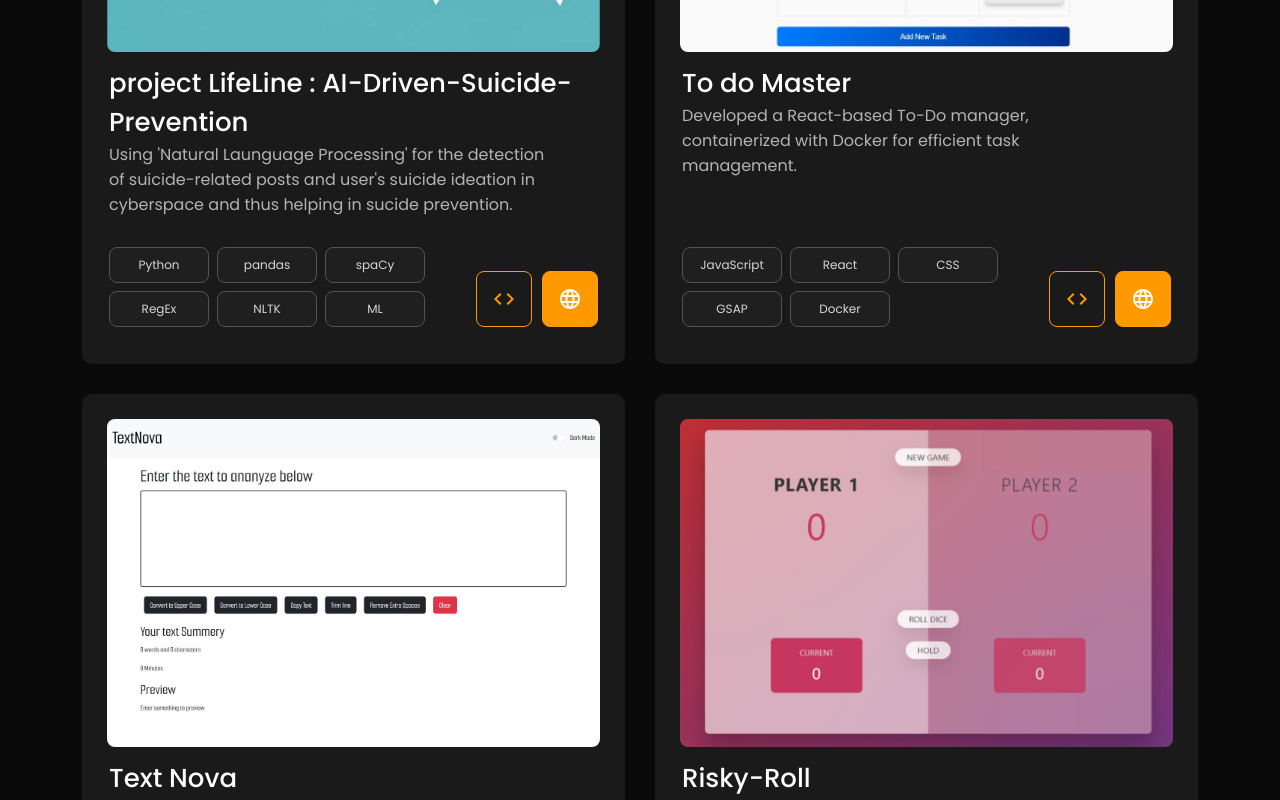
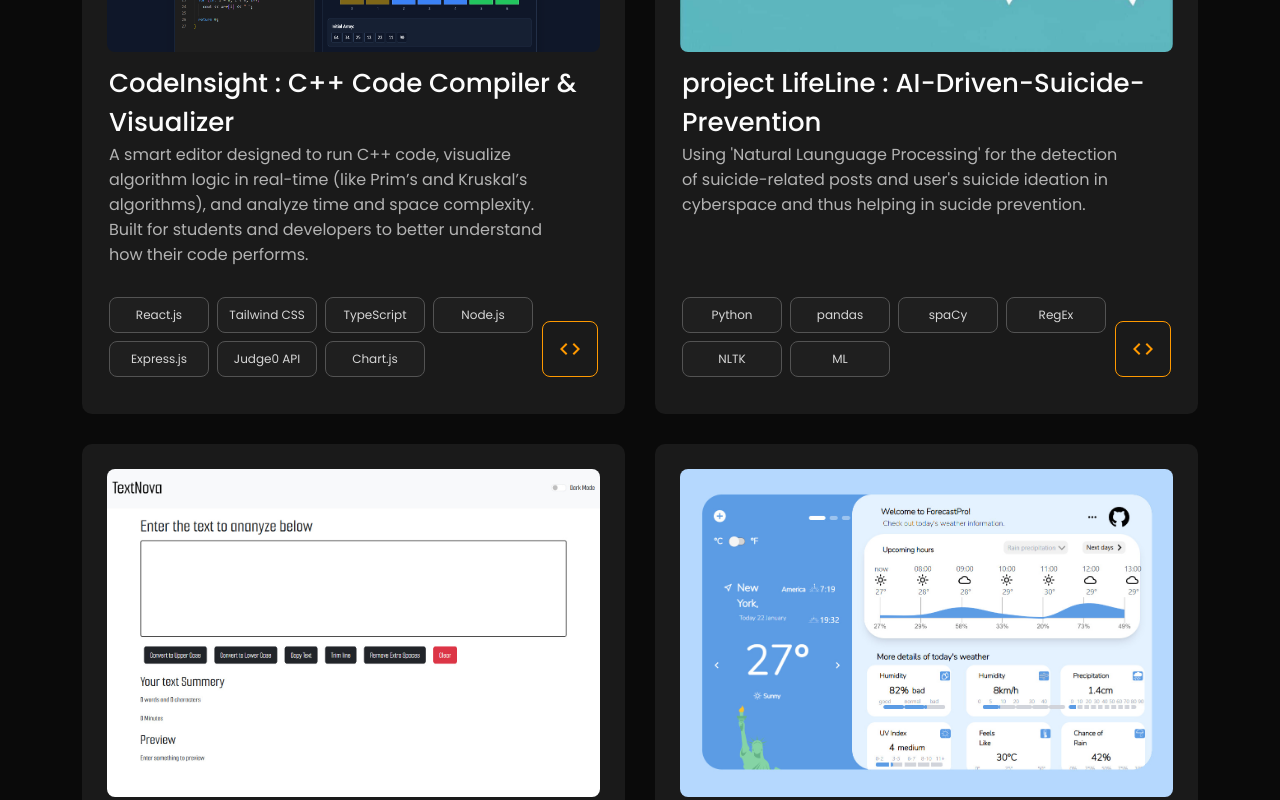
Before and after one commit to morabagipravin/Portfolio, a React (Vite) app: page / in a window 1280 px wide. Shown: the part 2000-2800 px from the top of the page. Built offline with nearby package versions, Linux system fonts and the light colour scheme.

Commit message:
Updated project section and Resume

```diff
--- a/src/components/Contact/Contact.jsx
+++ b/src/components/Contact/Contact.jsx
@@ -1,4 +1,4 @@
-import React, { useState } from "react";
+import { useState } from "react";
 import emailjs from "@emailjs/browser";
 import SendIcon from "@mui/icons-material/Send";
 import EmailIcon from "@mui/icons-material/Email";
--- a/src/components/Navbar/Navbar.jsx
+++ b/src/components/Navbar/Navbar.jsx
@@ -1,9 +1,9 @@
-import React, { useRef, useState } from "react";
+import { useRef, useState } from "react";
 import HomeIcon from "@mui/icons-material/Home";
 import PersonIcon from "@mui/icons-material/Person";
 import LaptopMacIcon from "@mui/icons-material/LaptopMac";
 import PermPhoneMsgIcon from "@mui/icons-material/PermPhoneMsg";
-import BusinessCenterIcon from "@mui/icons-material/BusinessCenter";
+// import BusinessCenterIcon from "@mui/icons-material/BusinessCenter";
 import { motion, useMotionValueEvent, useScroll } from "framer-motion";
 import "./Navbar.css";
 
--- a/src/components/Projects/ProjectCard.jsx
+++ b/src/components/Projects/ProjectCard.jsx
@@ -42,14 +42,14 @@ const ProjectCard = ({ item }) => {
             >
               <CodeIcon className="code-icon" />
             </a>
-            <a
+            {/* <a
               href={item.website}
               target="_blank"
               rel="noopener noreferrer"
               className="view-btn"
             >
               <LanguageIcon className="live-icon" />
-            </a>
+            </a> */}
           </div>
         </div>
       </div>
--- a/src/constants/projectConstant.js
+++ b/src/constants/projectConstant.js
@@ -3,10 +3,29 @@ import ToDoMasterImage from "../assets/ToDoMaster.jpeg";
 import TextNovaImage from "../assets/TextNova.jpeg";
 import RiskyRollImage from "../assets/RiskyRoll.jpeg";
 import ForecastProImage from "../assets/ForecastPro.jpeg";
+import CodeInsightImage from "../assets/CodeInsight.png";
 
 const projectsData = [
   {
     id: 1,
+    name: "CodeInsight : C++ Code Compiler & Visualizer",
+    description: "A smart editor designed to run C++ code, visualize algorithm logic in real-time (like Prim’s and Kruskal’s algorithms), and analyze time and space complexity. Built for students and developers to better understand how their code performs.",
+    techStack: [
+      "React.js",
+      "Tailwind CSS",
+      "TypeScript",
+      "Node.js",
+      "Express.js",
+      "Judge0 API",
+      "Chart.js"
+    ],
+    image: CodeInsightImage,
+    github: "https://github.com/morabagipravin/CodeInsight",
+    website: ""
+  },
+
+  {
+    id: 2,
     name: "project LifeLine : AI-Driven-Suicide-Prevention",
     description: "Using 'Natural Launguage Processing' for the detection of suicide-related posts and user's suicide ideation in cyberspace and thus helping in sucide prevention.",
     techStack: [
@@ -21,17 +40,19 @@ const projectsData = [
     github: "https://github.com/morabagipravin/Suicide-Risk-Detection",
     website: "",
   },
+
+  // {
+  //   id: 3,
+  //   name: "To do Master",
+  //   description: "Developed a React-based To-Do manager, containerized with Docker for efficient task management.",
+  //   techStack: ["JavaScript", "React", "CSS", "GSAP", "Docker"],
+  //   image: ToDoMasterImage,
+  //   github: "https://github.com/morabagipravin/To-Do-Master",
+  //   website: "",
+  // },
+
   {
-    id: 2,
-    name: "To do Master",
-    description: "Developed a React-based To-Do manager, containerized with Docker for efficient task management.",
-    techStack: ["JavaScript", "React", "CSS", "GSAP", "Docker"],
-    image: ToDoMasterImage,
-    github: "https://github.com/morabagipravin/To-Do-Master",
-    website: "",
-  },
-  {
-    id: 3,
+    id: 4,
     name: "Text Nova",
     description: "A website offering various text-based tools and utilities.",
     techStack: ["HTML", "CSS", "JavaScript", "React", "Bootstrap5"],
@@ -39,17 +60,19 @@ const projectsData = [
     github: "https://github.com/morabagipravin/TextNova",
     website: "",
   },
+
+  // {
+  //   id: 5,
+  //   name: "Risky-Roll",
+  //   description: "Created a 2-player JavaScript game where the goal is to reach 100 points by rolling dice. Be cautious, rolling a 1 resets your current points.",
+  //   techStack: ["HTML", "CSS", "JavaScript"],
+  //   image: RiskyRollImage,
+  //   github: "https://github.com/morabagipravin/Risky-Roll",
+  //   website: "",
+  // },
+
   {
-    id: 4,
-    name: "Risky-Roll",
-    description: "Created a 2-player JavaScript game where the goal is to reach 100 points by rolling dice. Be cautious, rolling a 1 resets your current points.",
-    techStack: ["HTML", "CSS", "JavaScript"],
-    image: RiskyRollImage,
-    github: "https://github.com/morabagipravin/Risky-Roll",
-    website: "",
-  },
-  {
-    id: 5,
+    id: 6,
     name: "ForecastPro",
     description: "Developed a modern weather application using React and Tailwind CSS, offering real-time weather updates, detailed forecasts, and essential weather metrics with OpenWeather API.",
     techStack: ["HTML", "CSS","React", "Tailwind CSS", "OpenWeather API"],
--- a/src/customise/CustomOptions.jsx
+++ b/src/customise/CustomOptions.jsx
@@ -1,4 +1,4 @@
-import React, { useState, useEffect } from "react";
+import { useState, useEffect } from "react";
 import { motion } from "framer-motion";
 import { hexToHSL } from "../utils/hexToHsl";
 import "./Customise.css";
--- a/src/customise/Customise.jsx
+++ b/src/customise/Customise.jsx
@@ -1,4 +1,4 @@
-import React, { useState, useEffect } from "react";
+import { useState, useEffect } from "react";
 import EditIcon from "@mui/icons-material/Edit";
 import EditOffIcon from "@mui/icons-material/EditOff";
 import { motion } from "framer-motion";
```
Also changed, not shown: src/assets/CodeInsight.png (added), 1 other file (tests, documents, lock files or other folders).
